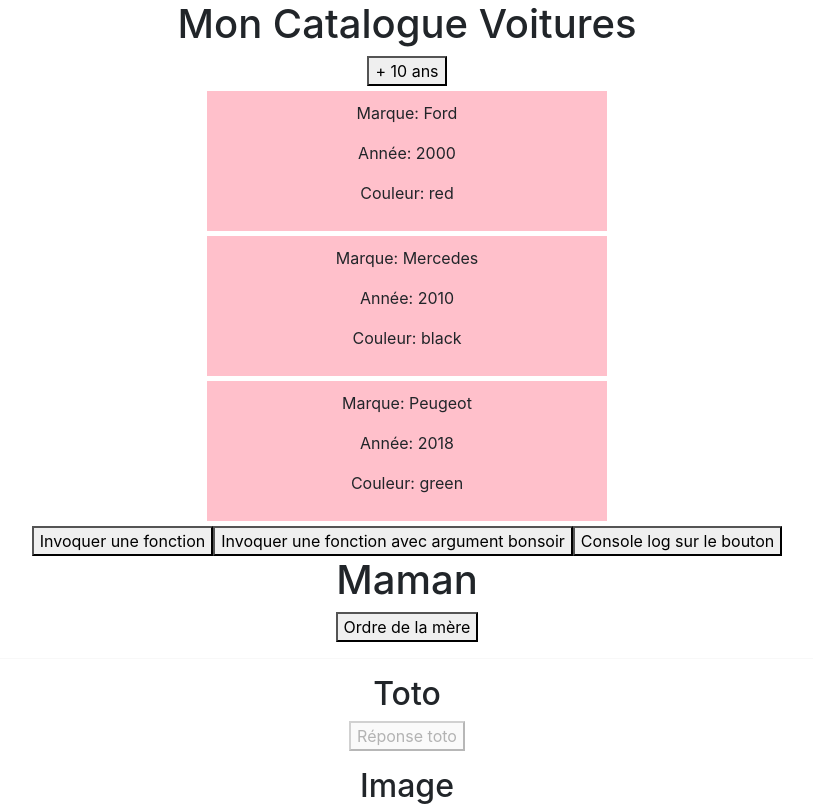
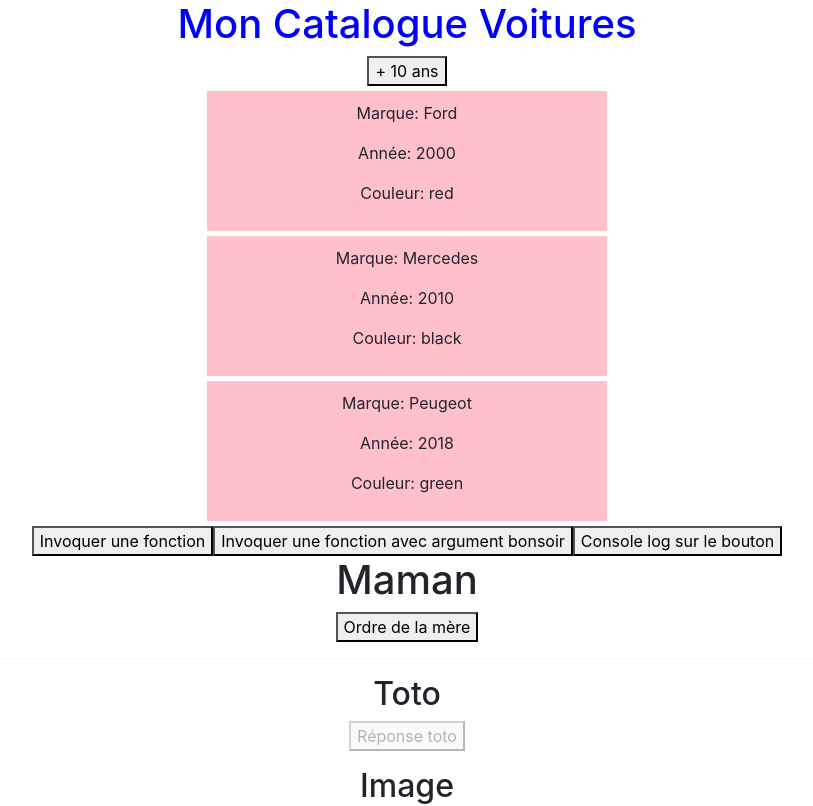
Before and after one commit to devJeremie/appvoiture, a React (Create React App) app: page / in a window 1280 px wide. Shown: the top 806 px of the page, without its empty margins (233-1046 px from the left). Built offline with nearby package versions, Linux system fonts and the light colour scheme.

Commit message:
MAjWrapper

```diff
--- a/src/App.js
+++ b/src/App.js
@@ -10,6 +10,7 @@ class App extends Component {
 
   state = {
     titre: 'Mon Catalogue Voitures',
+    color: 'blue',
   }
 
 
@@ -18,6 +19,7 @@ class App extends Component {
       <div className='App'>
         <Mycars
           title={this.state.titre}
+          color={this.state.color}
         />
 
         <Welcome />
--- a/src/components/MyCars.js
+++ b/src/components/MyCars.js
@@ -38,7 +38,9 @@ class Mycars extends Component {
 
        return (
             <div>
-                <h1>{this.props.title}</h1>
+               <h1 style={{ color: this.props.color }}>
+                   {this.props.title}
+               </h1>
 
                 <button onClick={this.addtenYears}>+ 10 ans</button>
 
```
